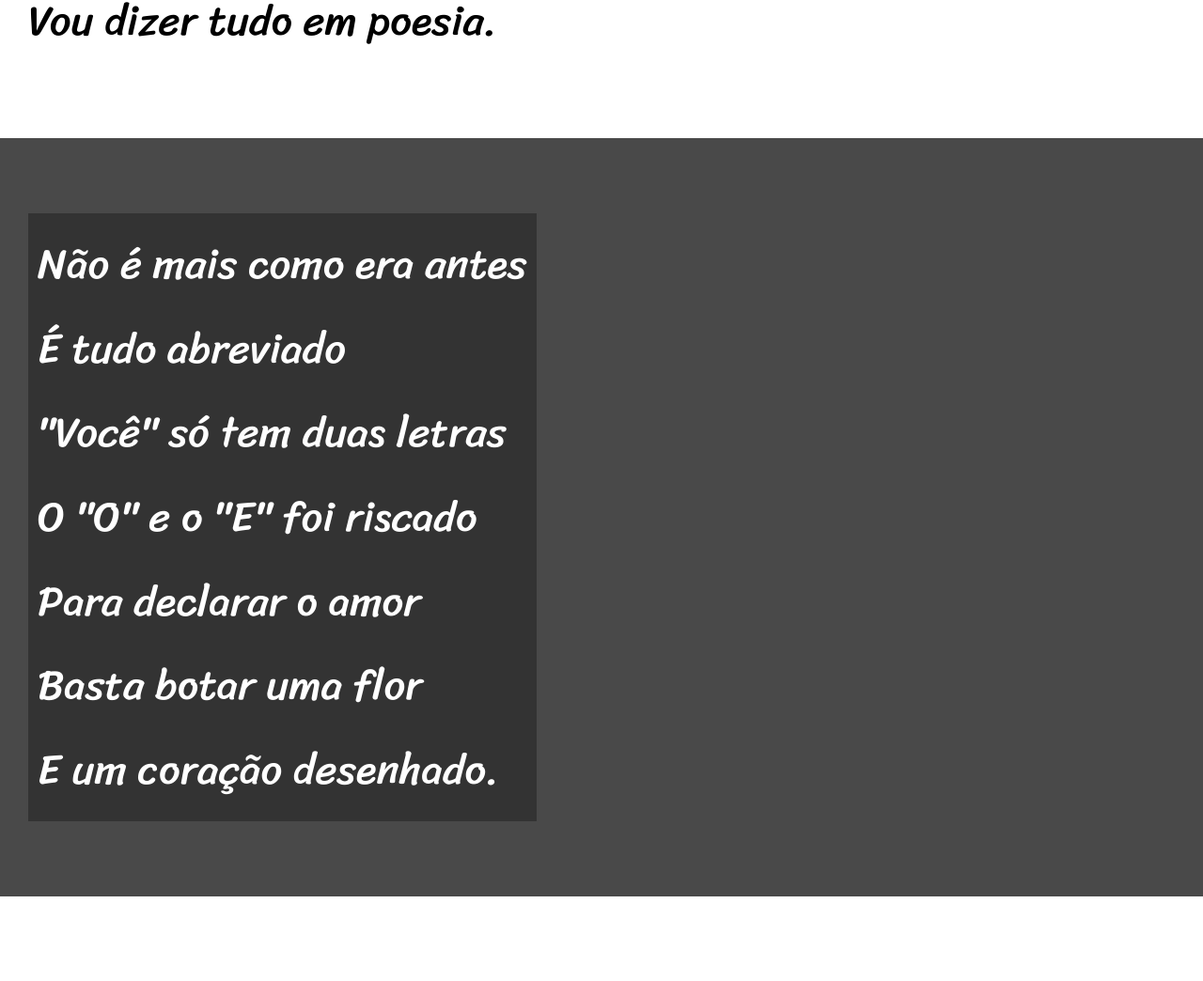
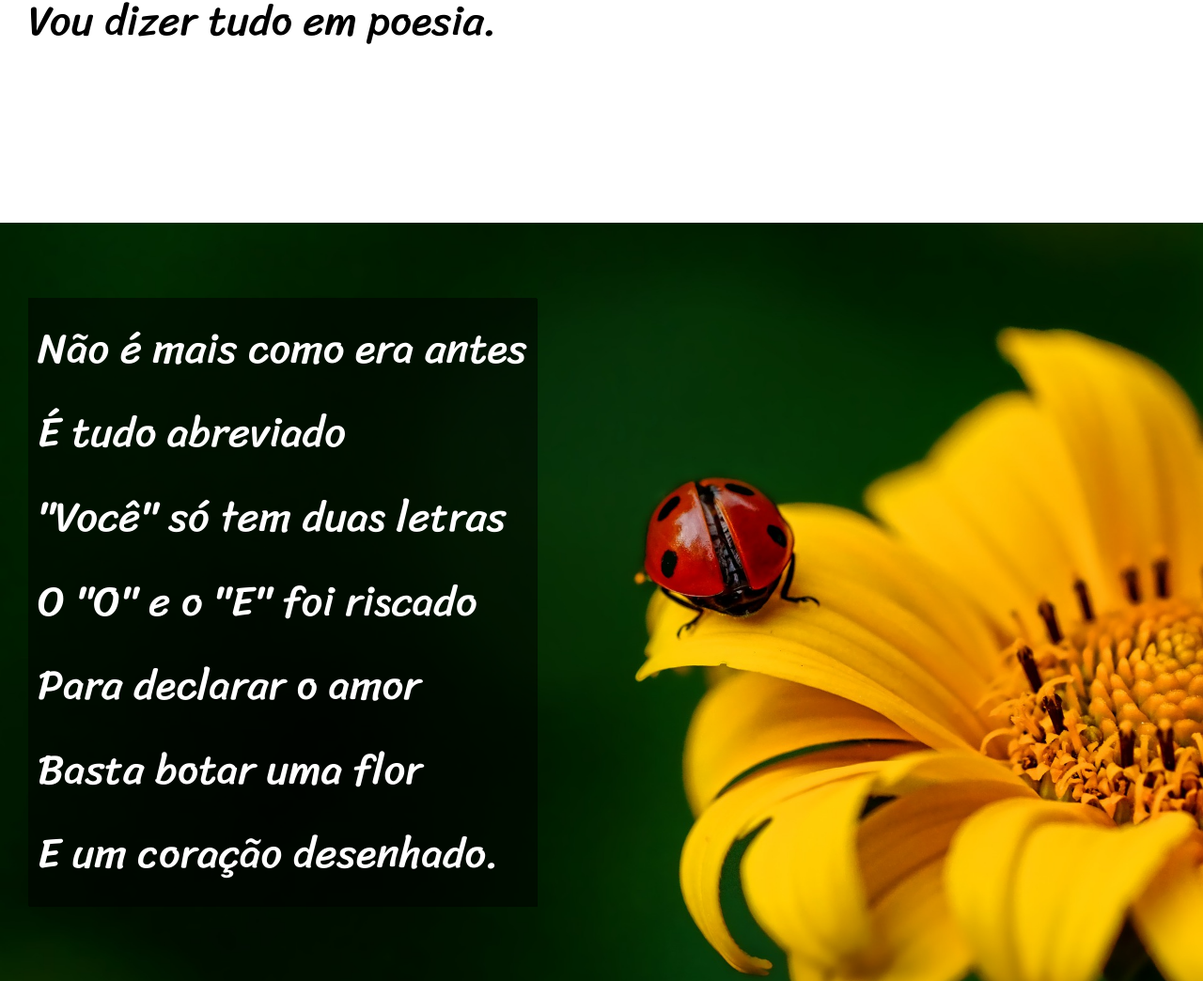
Before and after one commit to felipepflavio/html-css, a plain HTML site: page exercicios/desafio005-cordel/index.html in a window 1280 px wide. Shown: the part 900-1944 px from the top of the page at 94% size. Drawn offline with Linux system fonts and the light colour scheme.

Commit message:
Projeto cordel pronto!

```diff
--- a/exercicios/desafio005-cordel/index.html
+++ b/exercicios/desafio005-cordel/index.html
@@ -24,7 +24,7 @@
         </p>
     </section>
 
-    <section class="imagem">
+    <section class="imagem" id="img001">
         <p>
             Não é mais como era antes <br>
             É tudo abreviado <br>
@@ -57,7 +57,7 @@
         </p>
     </section>
 
-    <section class="imagem">
+    <section class="imagem" id="img002">
         <p>
             Tenho saudade das cartas <br>
             Escritas com a própria mão <br>
--- a/exercicios/desafio005-cordel/style.css
+++ b/exercicios/desafio005-cordel/style.css
@@ -63,14 +63,30 @@ section.normal{
 }
 
 section.imagem{
-    background-color: rgb(73, 73, 73);
+    background-color: rgb(51, 51, 51);
     color: white;
+    background-position: right center;
+    background-size: cover;
+    background-attachment: fixed;
+}
+
+section > p{
+    padding-bottom: 2em;
 }
 
 section.imagem > p{
-    background-color: rgb(51,51,51);
+    background-color: rgb(0,0,0, 0.514);
     display: inline-block;
     padding: 10px;
+    box-shadow: 1px 1px 0px rgba(0, 0, 0, 0.559);
+}
+
+section#img001{
+    background-image: url(imagens/background001.jpg);
+}
+
+section#img002{
+    background-image: url(imagens/background002.jpg);
 }
 
 footer{
```
